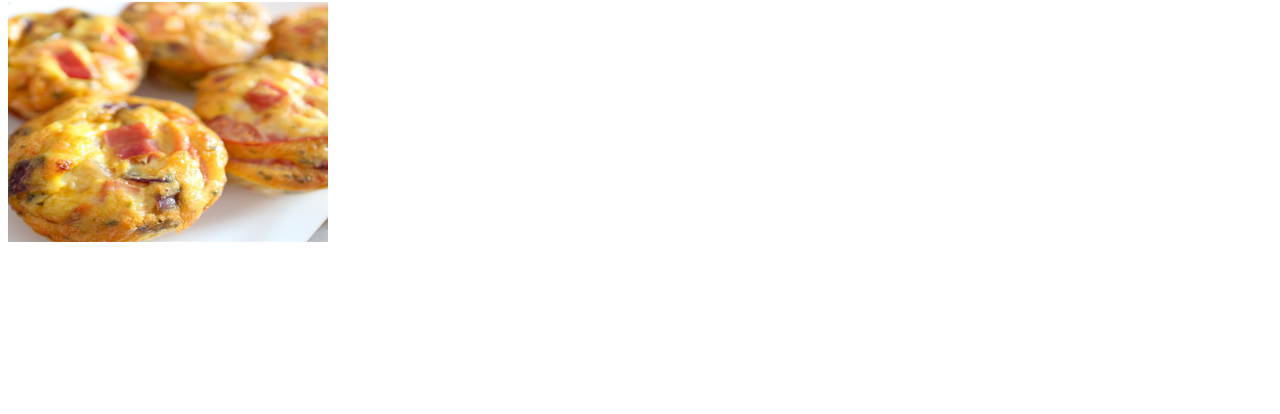
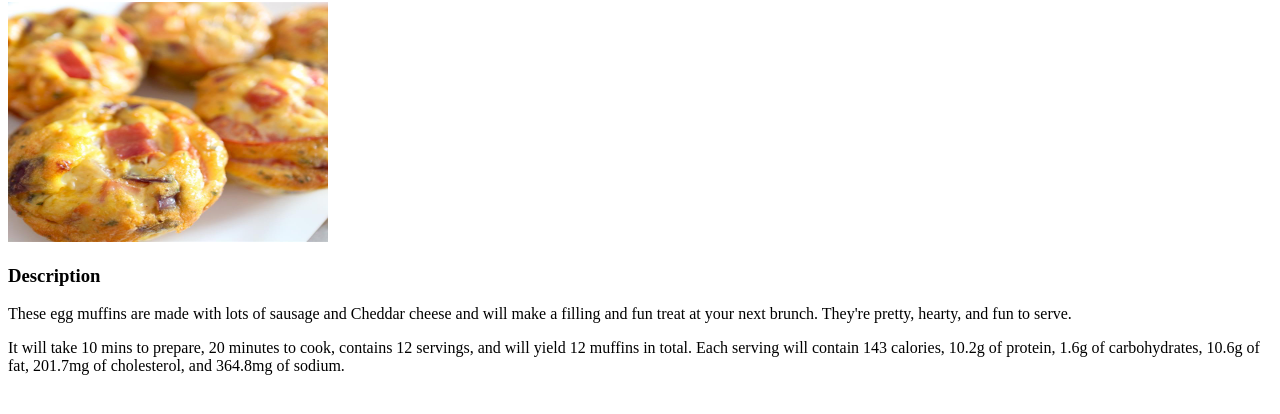
Before and after one commit to KpsDevCoder/odin-recipes, a plain HTML site: page recipes/scrambled-egg-muffins.html in a window 1280 px wide. Shown: the part 78-492 px from the top of the page. Drawn offline with Linux system fonts and the light colour scheme.

Commit message:
Add description of scrambled egg muffins recipe

```diff
--- a/recipes/scrambled-egg-muffins.html
+++ b/recipes/scrambled-egg-muffins.html
@@ -9,6 +9,9 @@
 <body>
   <h1> Scrambled Egg Muffins</h1>
   <img src="../images/picture-of-recipe.jpeg" width= "320" height= "240" alt="Picture of Scrambled Egg Muffins">
+  <h3> Description</h3>
+  <p> These egg muffins are made with lots of sausage and Cheddar cheese and will make a filling and fun treat at your next brunch. They're pretty, hearty, and fun to serve.</p>
+  <p> It will take 10 mins to prepare, 20 minutes to cook, contains 12 servings, and will yield 12 muffins in total. Each serving will contain 143 calories, 10.2g of protein, 1.6g of carbohydrates, 10.6g of fat, 201.7mg of cholesterol, and  364.8mg of sodium.</p>
 
 </body>
 </html>
```
